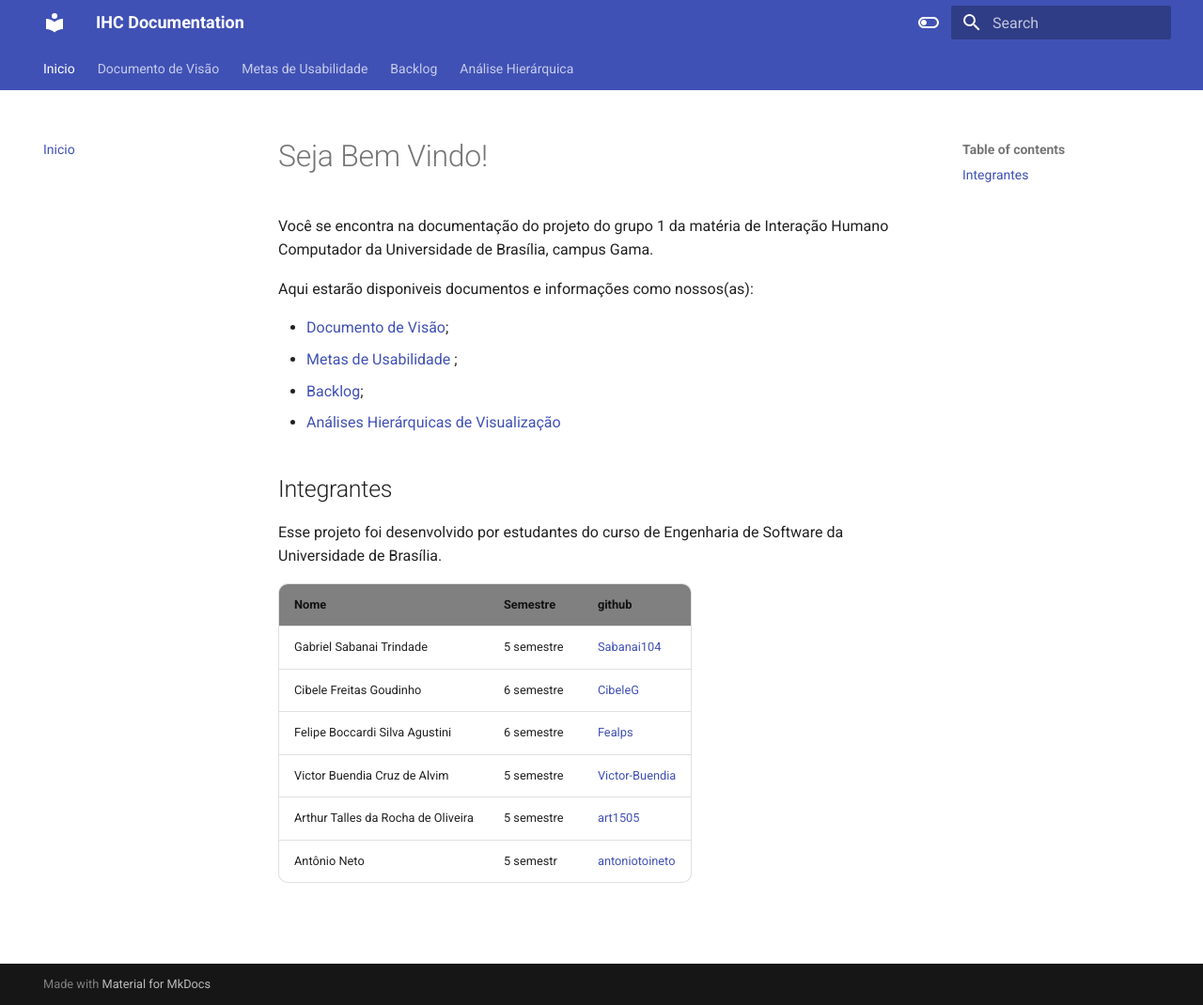
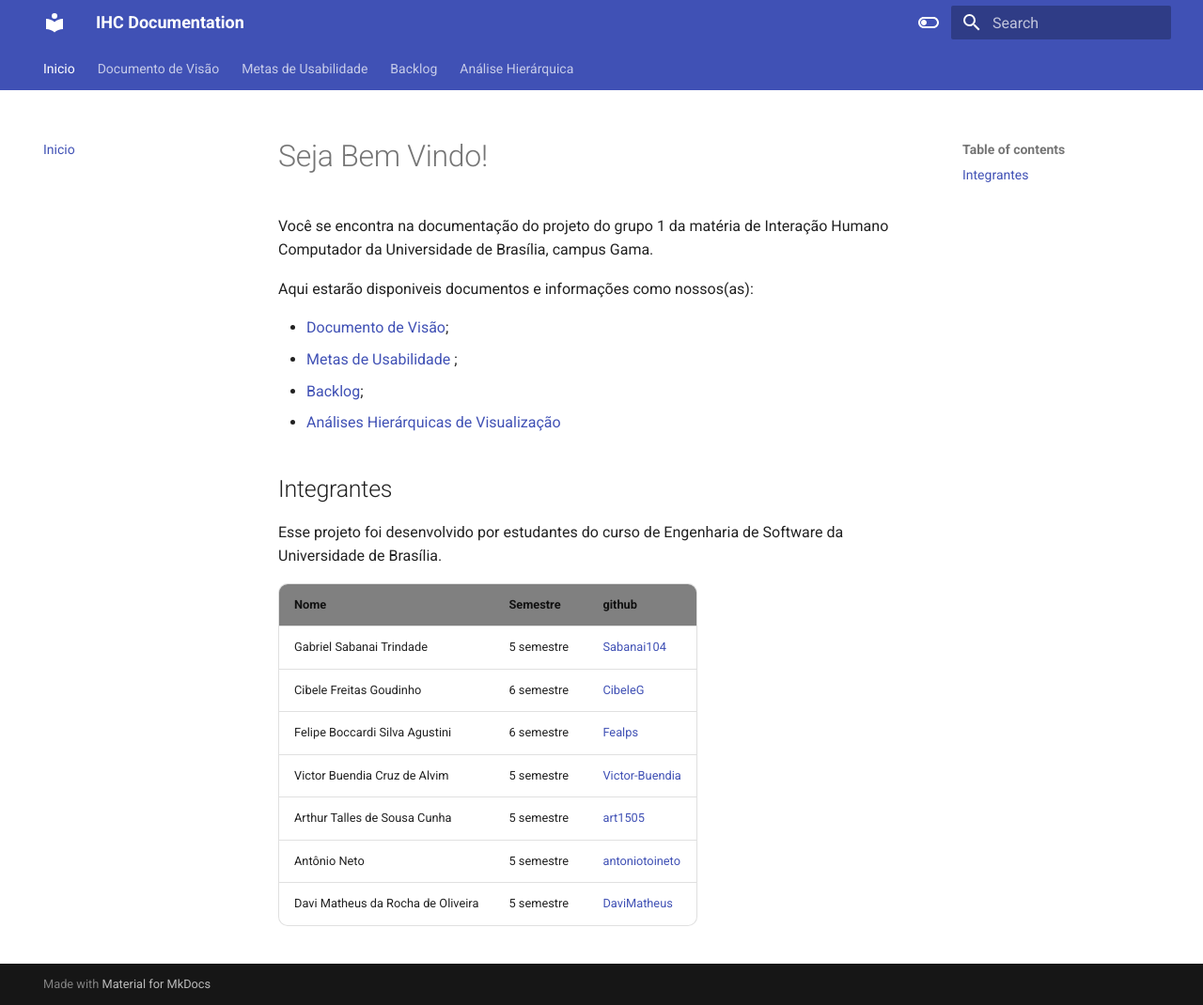
Before and after one commit to IHC-Grupo-1/Documentation, an MkDocs documentation site: the page built from docs/index.md, in a window 1280 px wide and 1070 px high. Shown: the whole window at 94% size. Built offline with MkDocs 1.6.1 and Material for MkDocs 9.7.7, drawn with Linux system fonts in a browser that asks for light colours.

Commit message:
fix name errors

```diff
--- a/docs/index.md
+++ b/docs/index.md
@@ -19,5 +19,6 @@ Esse projeto foi desenvolvido por estudantes do curso de Engenharia de Software
 |Cibele Freitas Goudinho| 6 semestre | [CibeleG](https://github.com/CibeleG)|
 |Felipe Boccardi Silva Agustini| 6 semestre | [Fealps](https://github.com/Fealps)|
 |Victor Buendia Cruz de Alvim | 5 semestre | [Victor-Buendia](https://github.com/Victor-Buendia)|
-|Arthur Talles da Rocha de Oliveira | 5 semestre | [art1505](https://github.com/art1505) |
-| Antônio Neto | 5 semestr | [antoniotoineto](https://github.com/antoniotoineto)|
+|Arthur Talles de Sousa Cunha | 5 semestre | [art1505](https://github.com/art1505) |
+| Antônio Neto | 5 semestre | [antoniotoineto](https://github.com/antoniotoineto)|
+| Davi Matheus da Rocha de Oliveira | 5 semestre | [DaviMatheus](https://github.com/DaviMatheus) |
```
